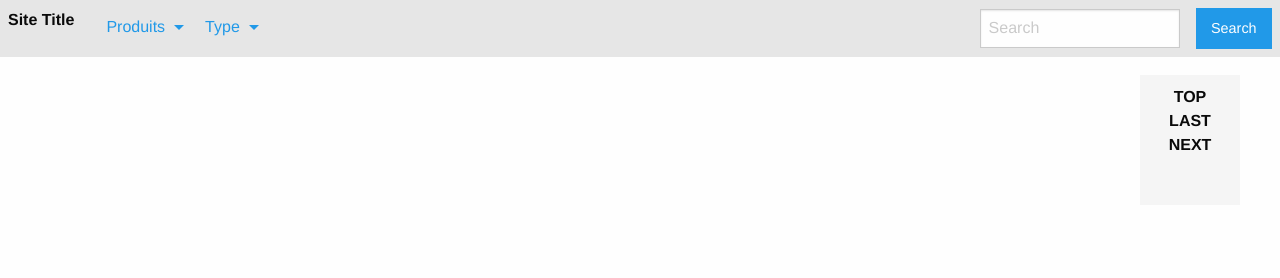
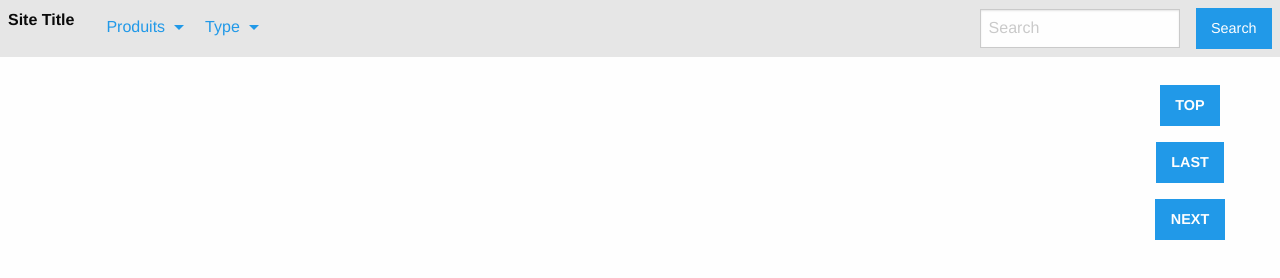
Before and after one commit to lerayj/release-book, a website: page client/index.html in a window 1280 px wide. Drawn offline with Linux system fonts and the light colour scheme; no server answers.

Commit message:
Navigation boutons

```diff
--- a/client/css/component.css
+++ b/client/css/component.css
@@ -191,13 +191,11 @@
 }
 
 
-
 .navigationBar {
 	width:100px;
 	height:130px;
 	padding:10px;
 	text-align:center;
-	background: whiteSmoke;
 	font-weight: bold;
 	position:fixed;
 	top:75px;
--- a/client/index.html
+++ b/client/index.html
@@ -72,9 +72,9 @@
 		</div>
 
 		<div class="navigationBar">
-			<div id="scrollTop">TOP</div>
-			<div class="scrollLast">LAST</div>
-			<div class="scrollNext">NEXT</div>
+			<div class="button" id="scrollTop">TOP</div>
+			<div class="scrollLast button">LAST</div>
+			<div class="scrollNext button">NEXT</div>
 		</div>
 
 	</div>
```
